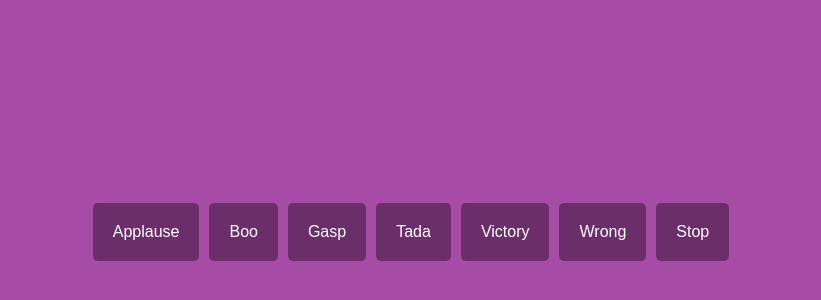
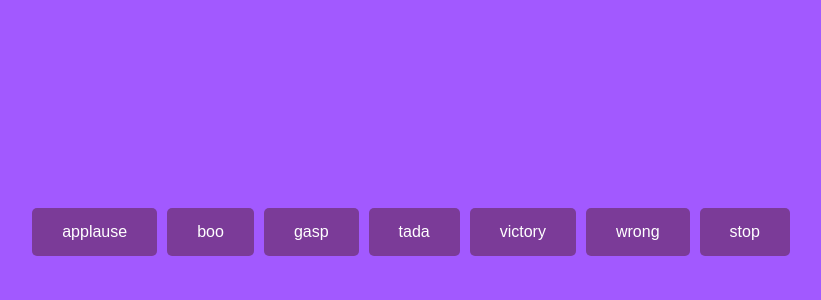
Before and after one commit to acciojob/Soundbar-madhavsGIT, a website: page main.html in a window 1280 px wide. Shown: the part 168-468 px from the top of the page, without its empty margins (229-1050 px from the left). Drawn offline with Linux system fonts and the light colour scheme.

Commit message:
created a submission

```diff
--- a/main.html
+++ b/main.html
@@ -3,11 +3,19 @@
 <head>
     <meta charset="UTF-8">
     <meta name="viewport" content="width=device-width, initial-scale=1.0">
-    <title>Audio Player</title>
+    <title>Sound Buttons</title>
     <link rel="stylesheet" href="styles.css">
 </head>
 <body>
-    <div id="buttons"></div>
+    <div class="button-container">
+        <button class="sound-button" data-sound="applause">applause</button>
+        <button class="sound-button" data-sound="boo">boo</button>
+        <button class="sound-button" data-sound="gasp">gasp</button>
+        <button class="sound-button" data-sound="tada">tada</button>
+        <button class="sound-button" data-sound="victory">victory</button>
+        <button class="sound-button" data-sound="wrong">wrong</button>
+        <button class="sound-button" data-sound="stop">stop</button>
+    </div>
     <script src="script.js"></script>
 </body>
 </html>
--- a/script.js
+++ b/script.js
@@ -1,41 +1,14 @@
 //your JS code here. If required.
-document.addEventListener("DOMContentLoaded", function() {
-    const sounds = ['applause', 'boo', 'gasp', 'tada', 'victory', 'wrong'];
-    const buttonsDiv = document.getElementById('buttons');
-    let currentAudio = null;
+const buttons = document.querySelectorAll('.sound-button');
 
-    // Create buttons for each sound
-    sounds.forEach(sound => {
-        const button = document.createElement('button');
-        button.classList.add('btn');
-        button.textContent = sound;
-        button.addEventListener('click', () => playSound(sound));
-        buttonsDiv.appendChild(button);
+buttons.forEach(button => {
+    button.addEventListener('click', () => {
+        const sound = button.getAttribute('data-sound');
+        playSound(sound);
     });
+});
 
-    // Add stop button
-    const stopButton = document.createElement('button');
-    stopButton.classList.add('btn');
-    stopButton.textContent = 'stop';
-    stopButton.addEventListener('click', stopSound);
-    buttonsDiv.appendChild(stopButton);
-
-    // Function to play sound
-    function playSound(sound) {
-        if (currentAudio) {
-            currentAudio.pause();
-            currentAudio.currentTime = 0;
-        }
-        currentAudio = new Audio(`sounds/${sound}.mp3`);
-        currentAudio.play();
-    }
-
-    // Function to stop sound
-    function stopSound() {
-        if (currentAudio) {
-            currentAudio.pause();
-            currentAudio.currentTime = 0;
-            currentAudio = null;
-        }
-    }
-});
+function playSound(sound) {
+    const audio = new Audio(`sounds/${sound}.mp3`);
+    audio.play();
+}
--- a/styles.css
+++ b/styles.css
@@ -1,30 +1,30 @@
 /*  your css code here. If applicable */
 body {
+    background-color: #a259ff;
+    display: flex;
+    justify-content: center;
+    align-items: center;
+    height: 100vh;
+    margin: 0;
     font-family: Arial, sans-serif;
-    display: flex;
-    align-items: center;
-    justify-content: center;
-    height: 100vh;
-    background-color: #a64ca6;
-    margin: 0;
 }
 
-#buttons {
+.button-container {
     display: flex;
     gap: 10px;
 }
 
-.btn {
-    padding: 20px;
-    font-size: 16px;
-    background-color: #6b2e6b;
+.sound-button {
+    background-color: #7b3b98;
     color: white;
     border: none;
+    padding: 15px 30px;
     border-radius: 5px;
+    font-size: 16px;
     cursor: pointer;
-    text-transform: capitalize;
+    transition: background-color 0.3s;
 }
 
-.btn.stop {
-    background-color: #444;
+.sound-button:hover {
+    background-color: #5a2c70;
 }
```
